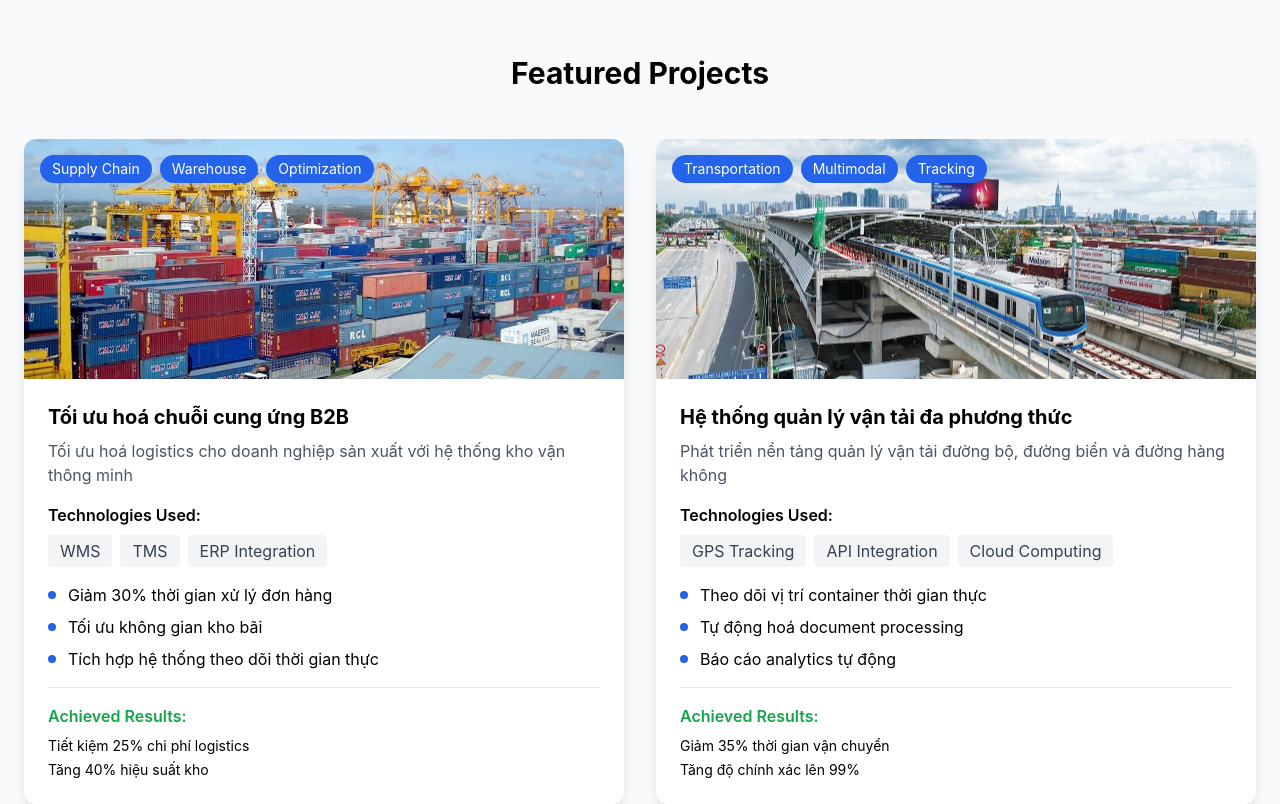
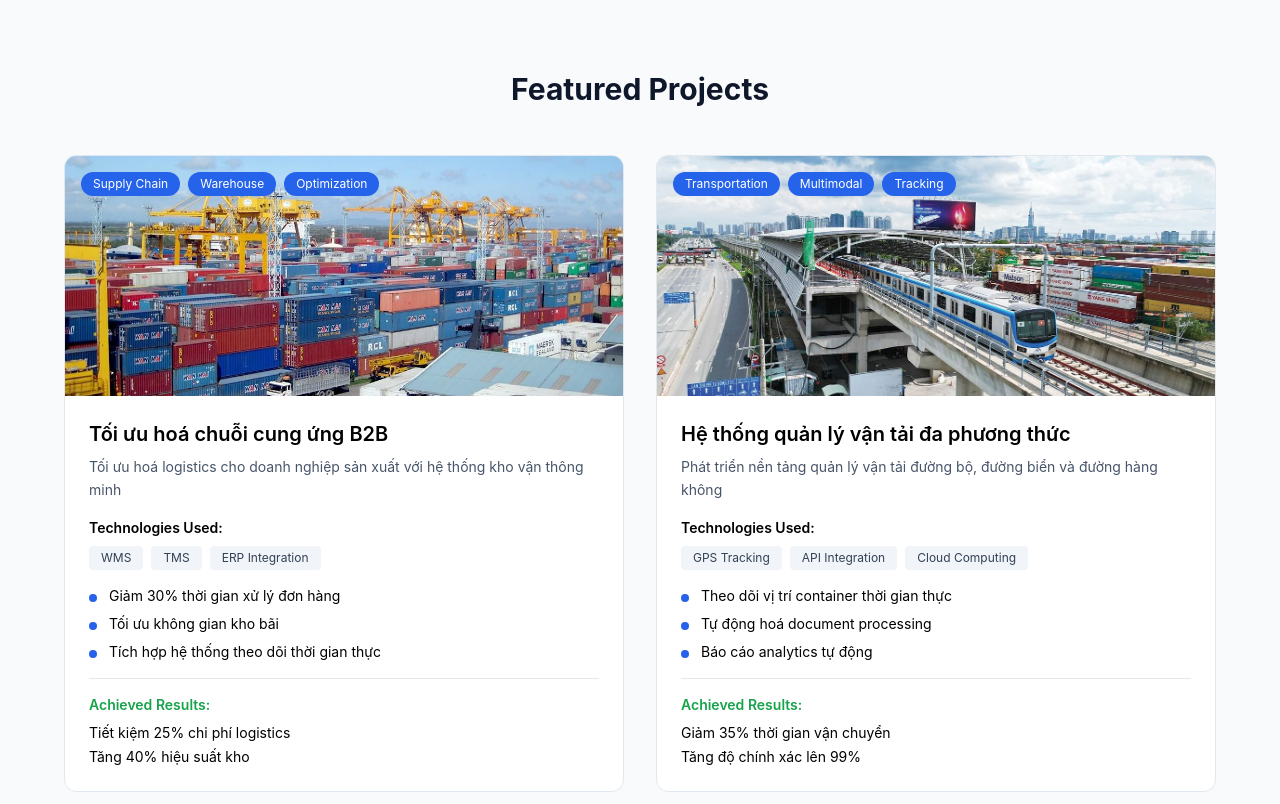
Before and after one commit to mydtt2206/portfolio, a Next.js app: page / in a window 1280 px wide. Shown: the part 1340-2144 px from the top of the page. Built offline with nearby package versions, Linux system fonts and the light colour scheme; no server answers.

Commit message:
Update Projects.tsx

```diff
--- a/components/Projects.tsx
+++ b/components/Projects.tsx
@@ -9,58 +9,75 @@ export default function Projects() {
   const { t } = useTranslation()
   const sectionRef = useRef<HTMLElement>(null)
 
+  const [mounted, setMounted] = useState(false)
   const [isActive, setIsActive] = useState(false)
-  const [isClient, setIsClient] = useState(false)
 
   useEffect(() => {
-    setIsClient(true)
+    setMounted(true)
   }, [])
-
-  // Intersection Observer for push-up effect
   useEffect(() => {
-    if (!sectionRef.current) return
+    if (!mounted || !sectionRef.current) return
 
     const observer = new IntersectionObserver(
       ([entry]) => {
-        setIsActive(entry.isIntersecting && entry.intersectionRatio > 0.3)
+        if (entry.isIntersecting) {
+          setIsActive(true)
+        }
       },
       {
-        threshold: [0, 0.3, 0.6],
+        threshold: 0,
+        rootMargin: '0px 0px -20% 0px',
       }
     )
 
     observer.observe(sectionRef.current)
     return () => observer.disconnect()
-  }, [])
+  }, [mounted])
+
+  if (!mounted) return null
 
   return (
     <section
       id="projects"
       ref={sectionRef}
       className={`
-        py-20 px-6 bg-gray-50
-        transition-all duration-700 ease-out will-change-[opacity,transform]
+        py-24 px-6 bg-gray-50
+        transition-[opacity,transform]
+        duration-[900ms]
+        ease-[cubic-bezier(.22,1,.36,1)]
         ${
           isActive
-            ? 'opacity-100 translate-y-0 scale-100'
-            : 'opacity-0 translate-y-24 scale-[0.96]'
+            ? 'opacity-100 translate-y-0'
+            : 'opacity-0 translate-y-16'
         }
       `}
     >
-      <div className="container mx-auto">
-        <h2 className="text-3xl font-bold text-center mb-12">
-          {isClient ? t('projects.title') : 'Dự án tiêu biểu'}
+      <div className="container mx-auto max-w-6xl">
+        <h2
+          className={`
+            text-3xl font-bold text-center mb-12 text-slate-900
+            transition-all duration-700
+            ${isActive ? 'opacity-100 translate-y-0' : 'opacity-0 translate-y-4'}
+          `}
+        >
+          {t('projects.title')}
         </h2>
-
         <div className="grid md:grid-cols-2 gap-8">
-          {projects.map(project => (
+          {projects.map((project, index) => (
             <div
               key={project.id}
-              className="
-                bg-white rounded-xl shadow-lg overflow-hidden
-                transition-all duration-300
+              className={`
+                bg-white rounded-xl border border-slate-200
+                overflow-hidden
+                transition-all duration-700 ease-[cubic-bezier(.22,1,.36,1)]
                 hover:shadow-xl hover:-translate-y-1
-              "
+                ${
+                  isActive
+                    ? 'opacity-100 translate-y-0'
+                    : 'opacity-0 translate-y-6'
+                }
+              `}
+              style={{ transitionDelay: `${index * 120}ms` }}
             >
               <div className="relative h-60">
                 <Image
@@ -69,36 +86,36 @@ export default function Projects() {
                   fill
                   className="object-cover"
                 />
+
                 <div className="absolute top-4 left-4 flex gap-2">
                   {project.category.map(cat => (
                     <span
                       key={cat}
-                      className="bg-blue-600 text-white px-3 py-1 rounded-full text-sm"
+                      className="bg-blue-600 text-white px-3 py-1 rounded-full text-xs"
                     >
                       {cat}
                     </span>
                   ))}
                 </div>
               </div>
-
               <div className="p-6">
-                <h3 className="text-xl font-bold mb-2">
+                <h3 className="text-xl font-semibold mb-2">
                   {project.title}
                 </h3>
 
-                <p className="text-gray-600 mb-4">
+                <p className="text-slate-600 mb-4 text-sm leading-relaxed">
                   {project.description}
                 </p>
 
                 <div className="mb-4">
-                  <h4 className="font-semibold mb-2">
-                    {isClient ? t('projects.technologies') : 'Công nghệ sử dụng'}:
+                  <h4 className="font-semibold mb-2 text-sm">
+                    {t('projects.technologies')}:
                   </h4>
                   <div className="flex flex-wrap gap-2">
                     {project.technologies.map(tech => (
                       <span
                         key={tech}
-                        className="bg-gray-100 text-gray-700 px-3 py-1 rounded"
+                        className="bg-slate-100 text-slate-700 px-3 py-1 rounded text-xs"
                       >
                         {tech}
                       </span>
@@ -106,25 +123,23 @@ export default function Projects() {
                   </div>
                 </div>
 
-                <ul className="space-y-2 mb-4">
+                <ul className="space-y-2 mb-4 text-sm">
                   {project.features.map((feature, idx) => (
-                    <li key={idx} className="flex items-center">
-                      <span className="w-2 h-2 bg-blue-600 rounded-full mr-3" />
+                    <li key={idx} className="flex items-start">
+                      <span className="w-2 h-2 mt-2 bg-blue-600 rounded-full mr-3 shrink-0" />
                       {feature}
                     </li>
                   ))}
                 </ul>
 
                 {project.results && (
-                  <div className="mt-4 pt-4 border-t">
-                    <h4 className="font-semibold text-green-600 mb-2">
-                      {isClient ? t('projects.results') : 'Kết quả đạt được'}:
+                  <div className="pt-4 mt-4 border-t">
+                    <h4 className="font-semibold text-green-600 mb-2 text-sm">
+                      {t('projects.results')}:
                     </h4>
-                    <ul className="space-y-1">
+                    <ul className="space-y-1 text-sm">
                       {project.results.map((result, idx) => (
-                        <li key={idx} className="text-sm">
-                          {result}
-                        </li>
+                        <li key={idx}>{result}</li>
                       ))}
                     </ul>
                   </div>
```
